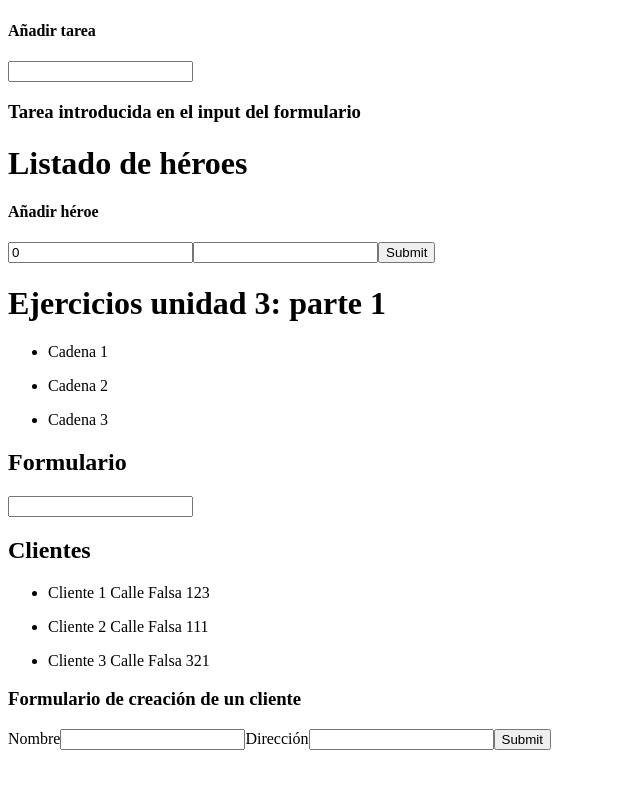
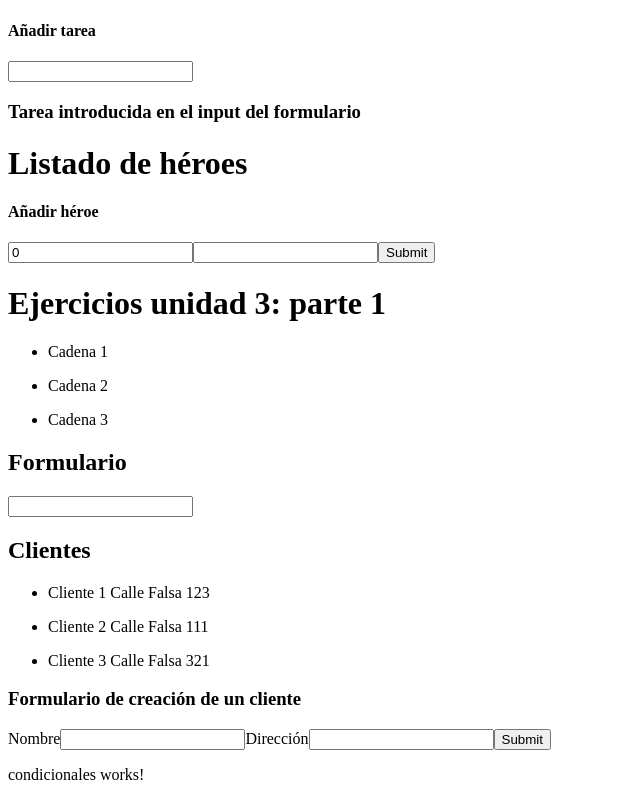
Before and after one commit to Muzorn/curso-angular-6, an Angular app: page / in a window 1280 px wide. Shown: the part 561-1361 px from the top of the page, without its empty margins (0-640 px from the left). Before the commit the page ends 1319 px from the top, so only its background shows below. Built offline with nearby package versions, Linux system fonts and the light colour scheme.

Commit message:
Creamos un nuevo componente llamado "condicionales" y añadimos la correspondiente etiqueta a la plantilla del componente principal.

```diff
--- a/src/app/app.component.html
+++ b/src/app/app.component.html
@@ -12,4 +12,6 @@
 
 <app-misclientes></app-misclientes>
 
+<app-condicionales></app-condicionales>
+
 <router-outlet></router-outlet>
--- a/src/app/app.module.ts
+++ b/src/app/app.module.ts
@@ -7,6 +7,7 @@ import { TodosComponent } from './todos/todos.component';
 import { HeroesComponent } from './heroes/heroes.component';
 import { ListadoComponent } from './listado/listado.component';
 import { MisclientesComponent } from './misclientes/misclientes.component';
+import { CondicionalesComponent } from './condicionales/condicionales.component';
 
 @NgModule({
   declarations: [
@@ -14,7 +15,8 @@ import { MisclientesComponent } from './misclientes/misclientes.component';
     TodosComponent,
     HeroesComponent,
     ListadoComponent,
-    MisclientesComponent
+    MisclientesComponent,
+    CondicionalesComponent
   ],
   imports: [
     BrowserModule,
--- /dev/null
+++ b/src/app/condicionales/condicionales.component.html
@@ -0,0 +1,3 @@
+<p>
+  condicionales works!
+</p>
--- /dev/null
+++ b/src/app/condicionales/condicionales.component.ts
@@ -0,0 +1,15 @@
+import { Component, OnInit } from '@angular/core';
+
+@Component({
+  selector: 'app-condicionales',
+  templateUrl: './condicionales.component.html',
+  styleUrls: ['./condicionales.component.css']
+})
+export class CondicionalesComponent implements OnInit {
+
+  constructor() { }
+
+  ngOnInit() {
+  }
+
+}
```
Also changed, not shown: src/app/condicionales/condicionales.component.css (added), 1 other file (tests, documents, lock files or other folders).
